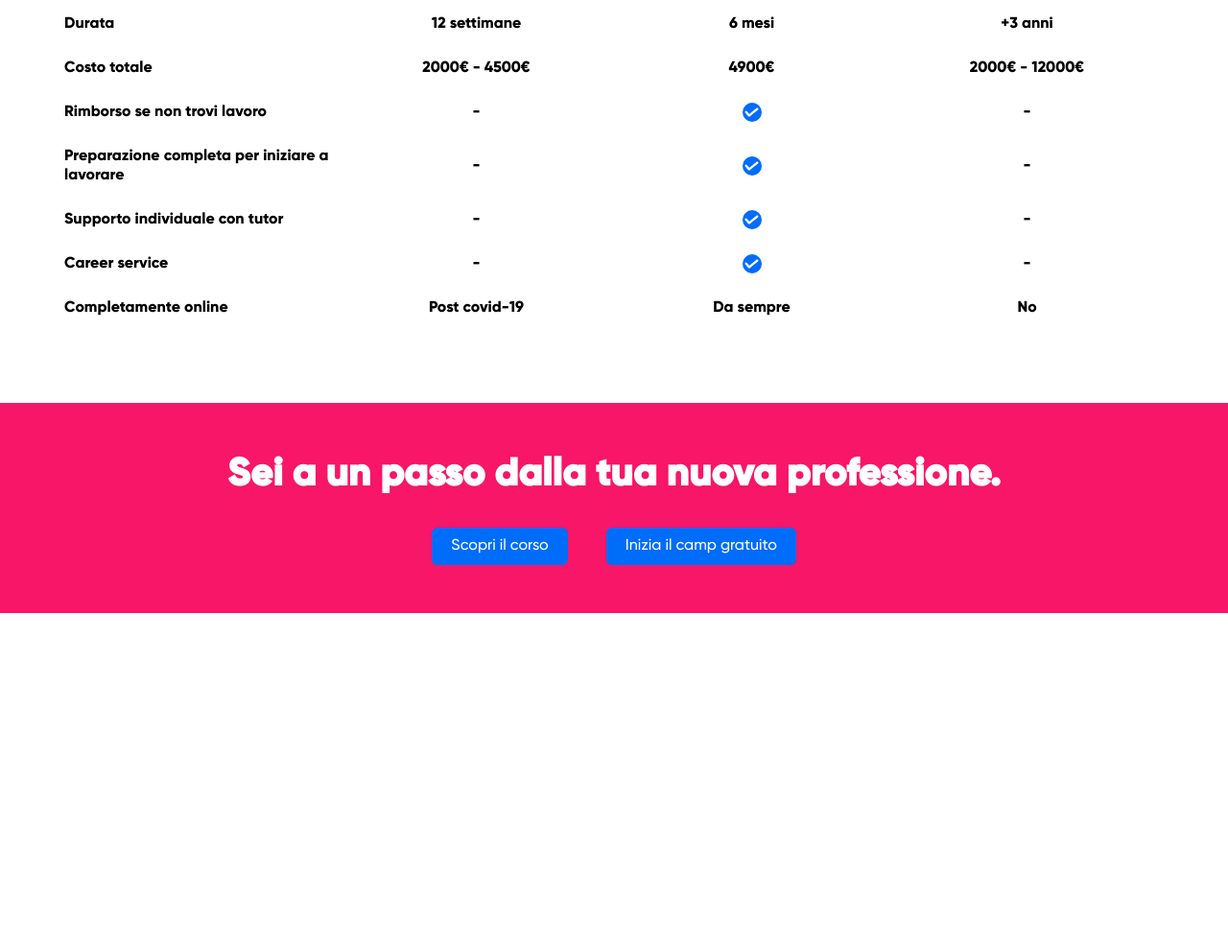
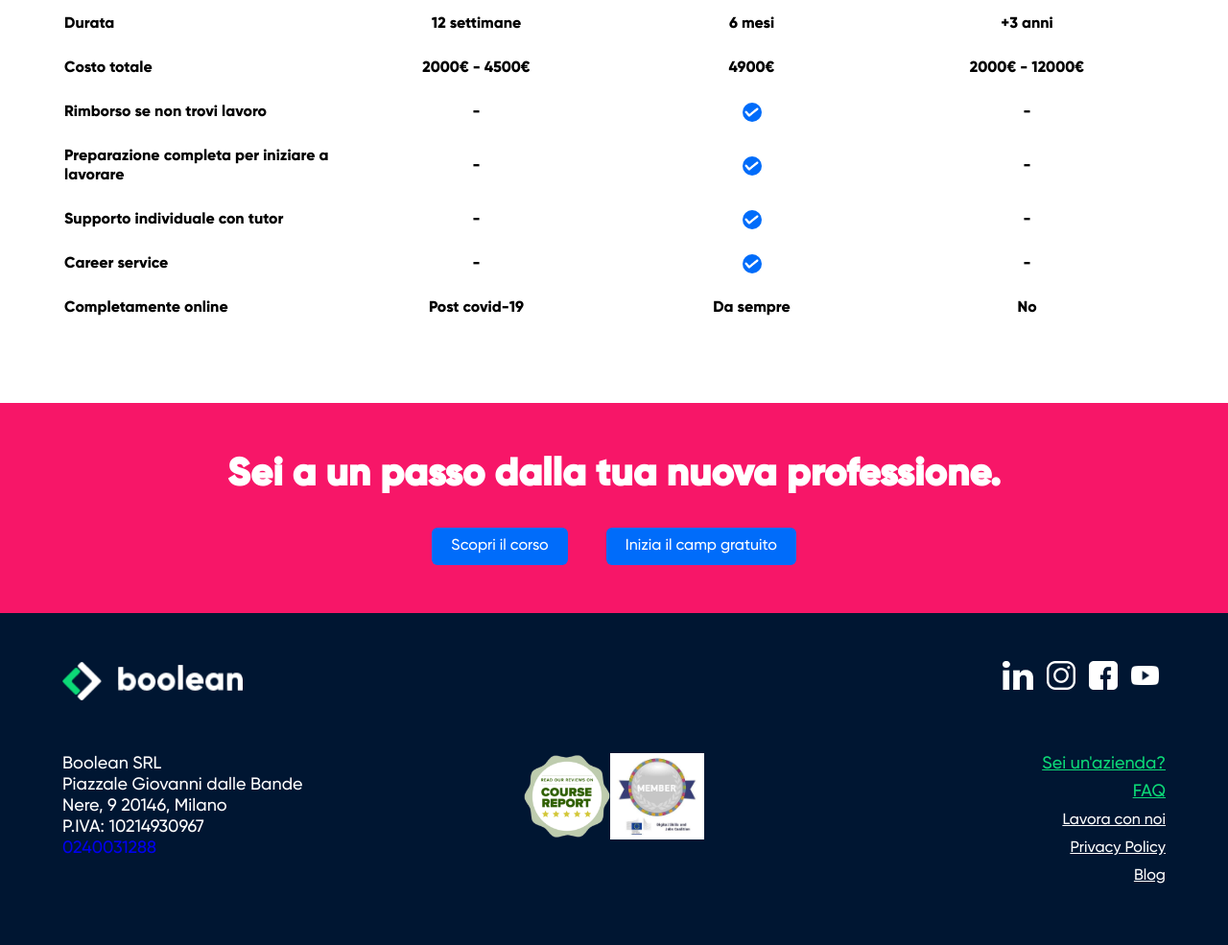
Before and after one commit to LoMbiChh/boolean-careers-clone, a plain HTML site: page index.html in a window 1280 px wide. Shown: the part 1544-2529 px from the top of the page at 96% size. Before the commit the page ends 2183 px from the top, so only its background shows below. Drawn offline with Linux system fonts and the light colour scheme.

Commit message:
Add footer

```diff
--- a/css/main.css
+++ b/css/main.css
@@ -66,7 +66,7 @@ a {
 }
 
 /* Header */
-.header {
+header {
     width: 100%;
     height: 110px;
 }
@@ -277,7 +277,7 @@ a {
 
 
 /* Start course section */
-.start_Course_section {
+.start_course_section {
     background: #F71668;
     display: flex;
     flex-direction: column;
@@ -287,18 +287,118 @@ a {
     padding-bottom: 50px;
 }
 
-.start_Course_section h2 {
+.start_course_section h2 {
     color: white;
     font-size: 40px;
     margin-bottom: 30px;
 }
 
-.start_Course_section a {
+.start_course_section a {
     float: left;
     margin-left: 20px;
     margin-right: 20px;
 }
 
-.start_Course_section a:hover {
+.start_course_section a:hover {
     background-color: #006CFA !important;
 }
+
+
+/* Footer */
+footer {
+    display: flex;
+    justify-content: center;
+    align-items: center;
+    background-color: #001632;
+    padding-top: 50px;
+    padding-bottom: 50px;
+    color: white;
+}
+
+
+.company_link_container {
+    width: 1150px;
+    margin-bottom: 50px;
+}
+
+.company_link_container > img {
+    height: 42px;
+}
+
+.company_link_container div {
+    display: flex;
+    align-items: center;
+    float: right;
+}
+
+.linkedin_img {
+    height: 30px;
+    margin-right: 7px;
+    margin-left: 7px;
+}
+
+.instagram_img {
+    height: 30px;
+    margin-right: 7px;
+    margin-left: 7px;
+}
+
+.facebook_img {
+    height: 30px;
+    margin-right: 7px;
+    margin-left: 7px;
+}
+
+.youtube_img {
+    height: 20px;
+    margin-right: 7px;
+    margin-left: 7px;
+}
+
+
+.company_info_container {
+    width: 1150px;
+    height: 150px;
+    font-size: 18px;
+}
+
+.company_info_container ul {
+    list-style: none;
+}
+
+.company_info_container > div {
+    float: left;
+    width: 287.5px;
+    height: 100%;
+}
+
+.company_info_badges_container {
+    display: flex;
+    justify-content: center;
+    width: 575px !important;
+}
+
+.company_info_badges_container img {
+    height: 90px;
+}
+
+.company_info_link_list_container li {
+    text-align: right;
+    margin-bottom: 7px;
+}
+
+.company_info_link_list_container a {
+    text-decoration: underline;
+    font-size: 16px;
+    color: white;
+}
+
+.company_info_link_list_container ul li:nth-child(1) > a,
+.company_info_link_list_container ul li:nth-child(2) > a {
+    font-size: 18px !important;
+    color: #0CD977 !important;
+}
+
+.company_info_link_list_container a:hover {
+    color: #006CFA !important;
+}
--- a/index.html
+++ b/index.html
@@ -13,11 +13,11 @@
         <link rel="stylesheet" type="text/css" href="css/main.css">
     </head>
     <body>
-        <header class="header">
+        <header>
             <div class="header_container">
                 <div class="header_left">
                     <a href="#">
-                        <img src="images/logo.png">
+                        <img src="images/logo-black.png">
                     </a>
                 </div>
                 <div class="header_right">
@@ -84,7 +84,7 @@
                     <tr>
                         <th></th>
                         <th>Bootcamp</th>
-                        <th><img src="images/logo.png"></th>
+                        <th><img src="images/logo-black.png"></th>
                         <th>Unviversità</th>
                     </tr>
                     <tr>
@@ -131,7 +131,7 @@
                     </tr>
                 </table>
             </section>
-            <section class="start_Course_section">
+            <section class="start_course_section">
                 <h2>Sei a un passo dalla tua nuova professione.</h2>
                 <div>
                     <a href="#" class="button">Scopri il corso</a>
@@ -139,5 +139,42 @@
                 </div>
             </section>
         </div>
+        <footer>
+            <div>
+                <div class="company_link_container">
+                    <img src="images/logo-white.png">
+                    <div>
+                        <a href="#"><img class="linkedin_img" src="images/linkedin.png"></a>
+                        <a href="#"><img class="instagram_img" src="images/instagram.png"></a>
+                        <a href="#"><img class="facebook_img" src="images/facebook.png"></a>
+                        <a href="#"><img class="youtube_img" src="images/youtube.png"></a>
+                    </div>
+                </div>
+                <div class="company_info_container">
+                    <div class="company_info_list_container">
+                        <ul>
+                            <li>Boolean SRL</li>
+                            <li>Piazzale Giovanni dalle Bande</li>
+                            <li>Nere, 9 20146, Milano</li>
+                            <li>P.IVA: 10214930967</li>
+                            <li><a href="#">0240031288</a></li>
+                        </ul>
+                    </div>
+                    <div class="company_info_badges_container">
+                        <img src="images/coursereport-badge.png">
+                        <img src="images/europe-logo.jpg">
+                    </div>
+                    <div class="company_info_link_list_container">
+                        <ul>
+                            <li><a href="#">Sei un'azienda?</a></li>
+                            <li><a href="#">FAQ</a></li>
+                            <li><a href="#">Lavora con noi</a></li>
+                            <li><a href="#">Privacy Policy</a></li>
+                            <li><a href="#">Blog</a></li>
+                        </ul>
+                    </div>
+                </div>
+            </div>
+        </footer>
     </body>
 </html>
```
Also changed, not shown: images/coursereport-badge.png (added), images/europe-logo.jpg (added), images/facebook.png (added), images/instagram.png (added), images/linkedin.png (added), images/logo-black.png (renamed from images/logo.png), images/logo-white.png (added), images/youtube.png (added).
